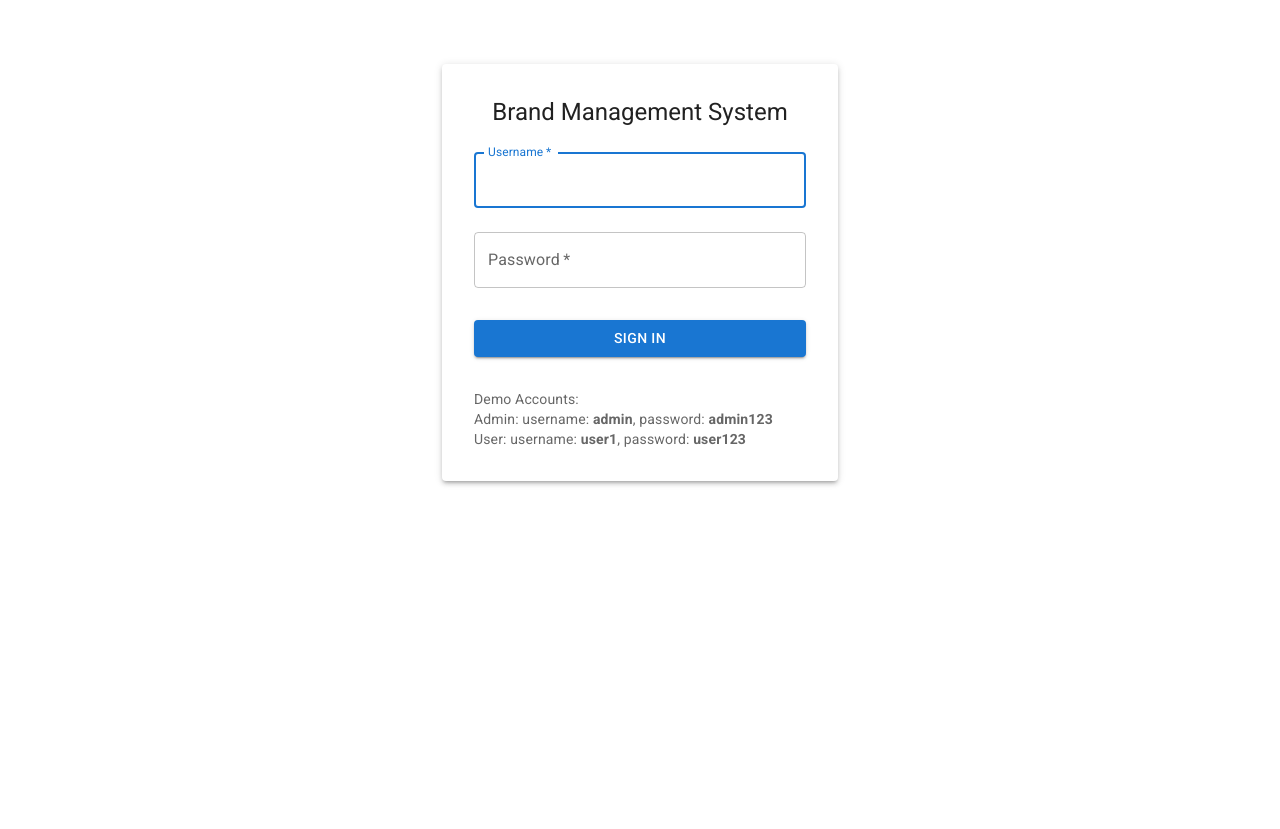
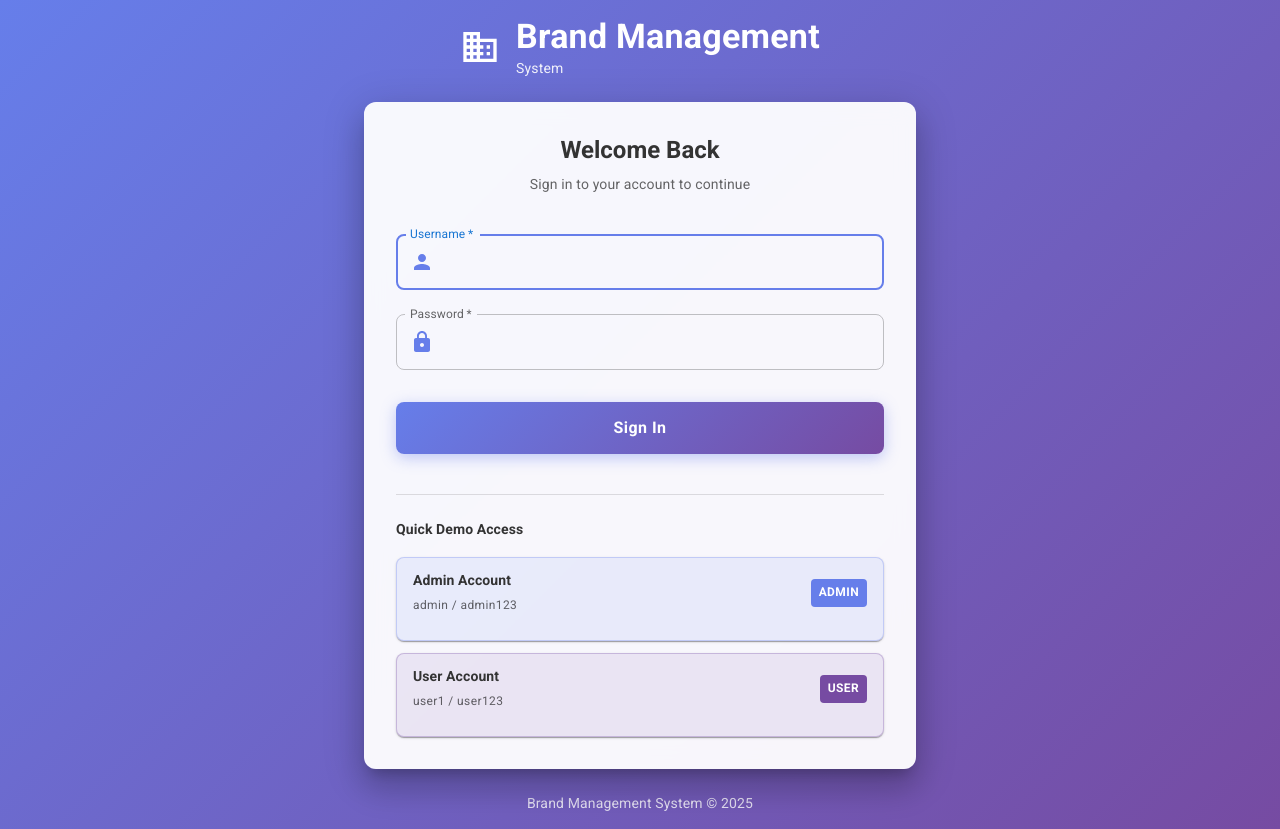
Before and after one commit to test0002-cyber/brand-management-app, a React (Create React App) app in the folder frontend/: page /login in a window 1280 px wide. Before the commit the page ends 800 px from the top, so only its background shows below. Built offline with nearby package versions, Linux system fonts and the light colour scheme; no server answers.

Commit message:
Improve login UI with modern design and gradient background

```diff
--- a/frontend/src/pages/Login.js
+++ b/frontend/src/pages/Login.js
@@ -8,7 +8,12 @@ import {
   Typography,
   Box,
   Alert,
+  Card,
+  CardContent,
+  Divider,
+  InputAdornment,
 } from '@mui/material';
+import { Lock, Person, Business } from '@mui/icons-material';
 import { useAuth } from '../contexts/AuthContext';
 
 const Login = () => {
@@ -47,28 +52,117 @@ const Login = () => {
     }
   };
 
+  const handleQuickLogin = async (demoUsername, demoPassword) => {
+    setUsername(demoUsername);
+    setPassword(demoPassword);
+    setError('');
+    setLoading(true);
+
+    try {
+      const result = await login(demoUsername, demoPassword);
+      if (result.success) {
+        const redirectPath = result.user.role === 'admin' ? '/admin' : '/user';
+        navigate(redirectPath);
+      } else {
+        setError(result.error);
+      }
+    } catch (err) {
+      setError('An unexpected error occurred');
+    } finally {
+      setLoading(false);
+    }
+  };
+
   return (
-    <Container component="main" maxWidth="xs">
     <Box
       sx={{
-          marginTop: 8,
+        minHeight: '100vh',
+        background: 'linear-gradient(135deg, #667eea 0%, #764ba2 100%)',
+        display: 'flex',
+        alignItems: 'center',
+        justifyContent: 'center',
+        padding: 2,
+      }}
+    >
+      <Container component="main" maxWidth="sm">
+        <Box
+          sx={{
             display: 'flex',
             flexDirection: 'column',
             alignItems: 'center',
           }}
         >
-        <Paper elevation={3} sx={{ padding: 4, width: '100%' }}>
-          <Typography component="h1" variant="h5" align="center" gutterBottom>
-            Brand Management System
+          {/* Header with Logo */}
+          <Box
+            sx={{
+              display: 'flex',
+              alignItems: 'center',
+              gap: 2,
+              marginBottom: 3,
+              color: 'white',
+            }}
+          >
+            <Business sx={{ fontSize: 40 }} />
+            <Box>
+              <Typography variant="h4" component="h1" sx={{ fontWeight: 700 }}>
+                Brand Management
+              </Typography>
+              <Typography variant="body2" sx={{ opacity: 0.9 }}>
+                System
+              </Typography>
+            </Box>
+          </Box>
+
+          {/* Main Login Card */}
+          <Paper
+            elevation={20}
+            sx={{
+              padding: 4,
+              width: '100%',
+              borderRadius: 3,
+              backgroundColor: 'rgba(255, 255, 255, 0.95)',
+              backdropFilter: 'blur(10px)',
+            }}
+          >
+            <Typography
+              component="h2"
+              variant="h5"
+              align="center"
+              sx={{
+                fontWeight: 600,
+                color: '#333',
+                marginBottom: 1,
+              }}
+            >
+              Welcome Back
+            </Typography>
+            <Typography
+              variant="body2"
+              align="center"
+              sx={{
+                color: 'text.secondary',
+                marginBottom: 3,
+              }}
+            >
+              Sign in to your account to continue
             </Typography>
 
             {error && (
-            <Alert severity="error" sx={{ mb: 2 }}>
+              <Alert
+                severity="error"
+                sx={{
+                  mb: 3,
+                  borderRadius: 2,
+                  backgroundColor: 'rgba(211, 47, 47, 0.1)',
+                  color: '#c62828',
+                  border: '1px solid #ef5350',
+                }}
+              >
                 {error}
               </Alert>
             )}
 
-          <Box component="form" onSubmit={handleSubmit} sx={{ mt: 1 }}>
+            <Box component="form" onSubmit={handleSubmit} sx={{ mt: 2 }}>
               <TextField
                 margin="normal"
                 required
@@ -80,6 +174,25 @@ const Login = () => {
                 autoFocus
                 value={username}
                 onChange={(e) => setUsername(e.target.value)}
+                InputProps={{
+                  startAdornment: (
+                    <InputAdornment position="start">
+                      <Person sx={{ color: '#667eea' }} />
+                    </InputAdornment>
+                  ),
+                }}
+                sx={{
+                  '& .MuiOutlinedInput-root': {
+                    borderRadius: 2,
+                    '&:hover fieldset': {
+                      borderColor: '#667eea',
+                    },
+                    '&.Mui-focused fieldset': {
+                      borderColor: '#667eea',
+                      borderWidth: 2,
+                    },
+                  },
+                }}
               />
               <TextField
                 margin="normal"
@@ -92,32 +205,195 @@ const Login = () => {
                 autoComplete="current-password"
                 value={password}
                 onChange={(e) => setPassword(e.target.value)}
+                InputProps={{
+                  startAdornment: (
+                    <InputAdornment position="start">
+                      <Lock sx={{ color: '#667eea' }} />
+                    </InputAdornment>
+                  ),
+                }}
+                sx={{
+                  '& .MuiOutlinedInput-root': {
+                    borderRadius: 2,
+                    '&:hover fieldset': {
+                      borderColor: '#667eea',
+                    },
+                    '&.Mui-focused fieldset': {
+                      borderColor: '#667eea',
+                      borderWidth: 2,
+                    },
+                  },
+                }}
               />
               <Button
                 type="submit"
                 fullWidth
                 variant="contained"
-              sx={{ mt: 3, mb: 2 }}
+                sx={{
+                  mt: 3,
+                  mb: 2,
+                  padding: '12px',
+                  fontSize: '1rem',
+                  fontWeight: 600,
+                  textTransform: 'none',
+                  borderRadius: 2,
+                  background: 'linear-gradient(135deg, #667eea 0%, #764ba2 100%)',
+                  boxShadow: '0 4px 15px rgba(102, 126, 234, 0.4)',
+                  transition: 'all 0.3s ease',
+                  '&:hover': {
+                    boxShadow: '0 6px 20px rgba(102, 126, 234, 0.6)',
+                    transform: 'translateY(-2px)',
+                  },
+                  '&:disabled': {
+                    background: '#ccc',
+                    boxShadow: 'none',
+                  },
+                }}
                 disabled={loading}
               >
                 {loading ? 'Signing In...' : 'Sign In'}
               </Button>
             </Box>
 
-          <Box sx={{ mt: 2 }}>
-            <Typography variant="body2" color="text.secondary">
-              Demo Accounts:
+            <Divider sx={{ my: 3 }} />
+
+            {/* Demo Accounts */}
+            <Typography
+              variant="subtitle2"
+              sx={{
+                fontWeight: 600,
+                color: '#333',
+                marginBottom: 2,
+              }}
+            >
+              Quick Demo Access
             </Typography>
-            <Typography variant="body2" color="text.secondary">
-              Admin: username: <strong>admin</strong>, password: <strong>admin123</strong>
+
+            <Box sx={{ display: 'flex', gap: 1.5, flexDirection: 'column' }}>
+              {/* Admin Demo */}
+              <Card
+                sx={{
+                  backgroundColor: 'rgba(102, 126, 234, 0.1)',
+                  border: '1px solid rgba(102, 126, 234, 0.3)',
+                  borderRadius: 2,
+                  cursor: 'pointer',
+                  transition: 'all 0.3s ease',
+                  '&:hover': {
+                    backgroundColor: 'rgba(102, 126, 234, 0.2)',
+                    borderColor: 'rgba(102, 126, 234, 0.6)',
+                    transform: 'translateX(4px)',
+                  },
+                }}
+                onClick={() => handleQuickLogin('admin', 'admin123')}
+              >
+                <CardContent sx={{ padding: '12px 16px' }}>
+                  <Box
+                    sx={{
+                      display: 'flex',
+                      justifyContent: 'space-between',
+                      alignItems: 'center',
+                    }}
+                  >
+                    <Box>
+                      <Typography
+                        variant="subtitle2"
+                        sx={{ fontWeight: 600, color: '#333' }}
+                      >
+                        Admin Account
                       </Typography>
-            <Typography variant="body2" color="text.secondary">
-              User: username: <strong>user1</strong>, password: <strong>user123</strong>
+                      <Typography
+                        variant="caption"
+                        sx={{ color: 'text.secondary' }}
+                      >
+                        admin / admin123
                       </Typography>
                     </Box>
+                    <Typography
+                      variant="caption"
+                      sx={{
+                        backgroundColor: '#667eea',
+                        color: 'white',
+                        padding: '4px 8px',
+                        borderRadius: 1,
+                        fontWeight: 600,
+                      }}
+                    >
+                      ADMIN
+                    </Typography>
+                  </Box>
+                </CardContent>
+              </Card>
+
+              {/* User Demo */}
+              <Card
+                sx={{
+                  backgroundColor: 'rgba(118, 75, 162, 0.1)',
+                  border: '1px solid rgba(118, 75, 162, 0.3)',
+                  borderRadius: 2,
+                  cursor: 'pointer',
+                  transition: 'all 0.3s ease',
+                  '&:hover': {
+                    backgroundColor: 'rgba(118, 75, 162, 0.2)',
+                    borderColor: 'rgba(118, 75, 162, 0.6)',
+                    transform: 'translateX(4px)',
+                  },
+                }}
+                onClick={() => handleQuickLogin('user1', 'user123')}
+              >
+                <CardContent sx={{ padding: '12px 16px' }}>
+                  <Box
+                    sx={{
+                      display: 'flex',
+                      justifyContent: 'space-between',
+                      alignItems: 'center',
+                    }}
+                  >
+                    <Box>
+                      <Typography
+                        variant="subtitle2"
+                        sx={{ fontWeight: 600, color: '#333' }}
+                      >
+                        User Account
+                      </Typography>
+                      <Typography
+                        variant="caption"
+                        sx={{ color: 'text.secondary' }}
+                      >
+                        user1 / user123
+                      </Typography>
+                    </Box>
+                    <Typography
+                      variant="caption"
+                      sx={{
+                        backgroundColor: '#764ba2',
+                        color: 'white',
+                        padding: '4px 8px',
+                        borderRadius: 1,
+                        fontWeight: 600,
+                      }}
+                    >
+                      USER
+                    </Typography>
+                  </Box>
+                </CardContent>
+              </Card>
+            </Box>
           </Paper>
+
+          {/* Footer */}
+          <Typography
+            variant="body2"
+            sx={{
+              color: 'rgba(255, 255, 255, 0.8)',
+              marginTop: 3,
+              textAlign: 'center',
+            }}
+          >
+            Brand Management System © 2025
+          </Typography>
         </Box>
       </Container>
+    </Box>
   );
 };
 
```
Lines whose indentation alone changed are shown as unchanged.
